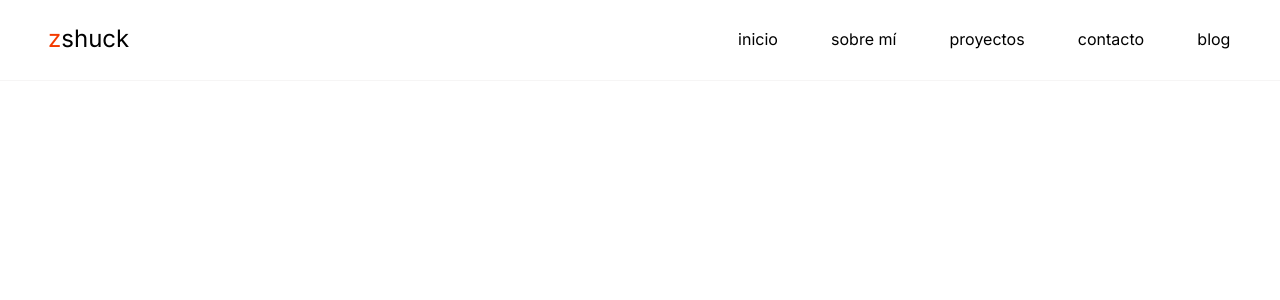
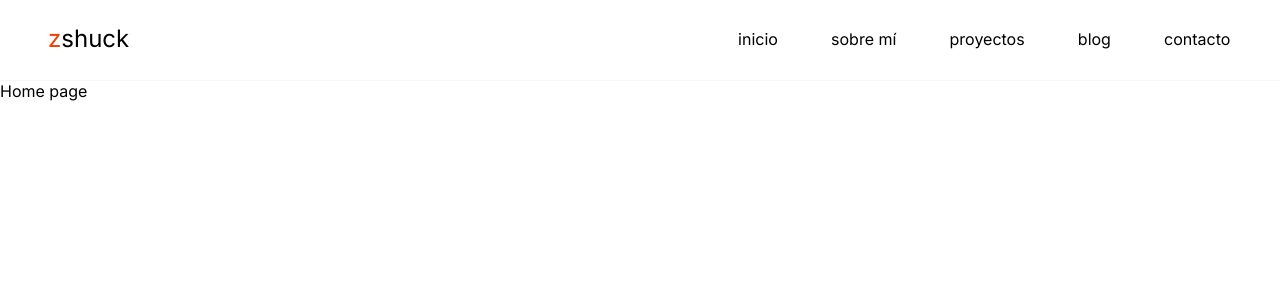
Before and after one commit to 9Shuck/zshuck_front, a Next.js app: page / in a window 1280 px wide. Shown: the top 300 px of the page. Built offline with nearby package versions, Linux system fonts and the light colour scheme.

Commit message:
mapping navbar elements and adding json file

```diff
--- a/src/components/navbar.tsx
+++ b/src/components/navbar.tsx
@@ -1,12 +1,15 @@
 import { NavbarLinks } from './navbarLinks'
 import BurgerMenu from './burger'
+import Link from 'next/link'
 
 
 function NavBar() {
     return (
         <div className="navbar">
             <div className="navbar__logo">
+                <Link href="/">
                 <span className="secondary-color">z</span>shuck
+                </Link>
             </div>
             <div className="navbar__menu">
                 <div className="navbar__menu_sm">
--- a/src/components/navbarLinks.tsx
+++ b/src/components/navbarLinks.tsx
@@ -1,12 +1,20 @@
 import NavbarElement from './navbarElement'
+import { navLinks } from "../data/navlinks"
 
 
 export const NavbarLinks = () => (
     <>
-        <NavbarElement name="inicio" link="/" blank=""/>
-        <NavbarElement name="sobre mí" link="/" blank=""/>
-        <NavbarElement name="proyectos" link="/" blank=""/>
-        <NavbarElement name="contacto" link="/" blank=""/>
-        <NavbarElement name="blog" link="/" blank=""/>
+        {
+            navLinks.map((link, index) => {
+                return(
+                    <NavbarElement
+                        key={index}
+                        name={link.name}
+                        link={link.path}
+                        blank=""
+                    />
+                )
+            })
+        }
     </>
 )
--- /dev/null
+++ b/src/data/navlinks.js
@@ -0,0 +1,22 @@
+export const navLinks = [
+    {
+        name: "inicio",
+        path: "/"
+    },
+    {
+        name: "sobre mí",
+        path: "/about",
+    },
+    {
+        name: "proyectos",
+        path: "/projects",
+    },
+    {
+        name: "blog",
+        path: "/blog",
+    },
+    {
+        name: "contacto",
+        path: "/contact",
+    },
+];
--- a/src/pages/_document.tsx
+++ b/src/pages/_document.tsx
@@ -1,11 +1,13 @@
 import { Html, Head, Main, NextScript } from 'next/document'
+import NavBar from '@/components/navbar'
+
 
 export default function Document() {
   return (
     <Html lang="en">
       <Head />
       <body>
-        <Main />
+        <Main/>
         <NextScript />
       </body>
     </Html>
--- a/src/pages/index.tsx
+++ b/src/pages/index.tsx
@@ -1,6 +1,7 @@
 import Head from 'next/head'
 import { Inter } from '@next/font/google'
 import NavBar from '../components/navbar'
+
 
 const inter = Inter({ subsets: ['latin'] })
 
@@ -15,6 +16,9 @@ export default function Home() {
         <link rel="icon" href="/favicon.ico" />
       </Head>
       <NavBar/>
+      <section>
+        Home page
+      </section>
     </>
   )
 }
--- a/src/styles/components/_navbar.scss
+++ b/src/styles/components/_navbar.scss
@@ -6,6 +6,10 @@
 
     &__logo {
         font-size: 1.5em;
+        & > a {
+            text-decoration: none;
+            color: var(--primary-color);
+        }
     }
 
     &__menu {
```
Also changed, not shown: src/pages/contact.tsx (added, +7 -0 lines), src/pages/home.tsx (added, +7 -0 lines).
